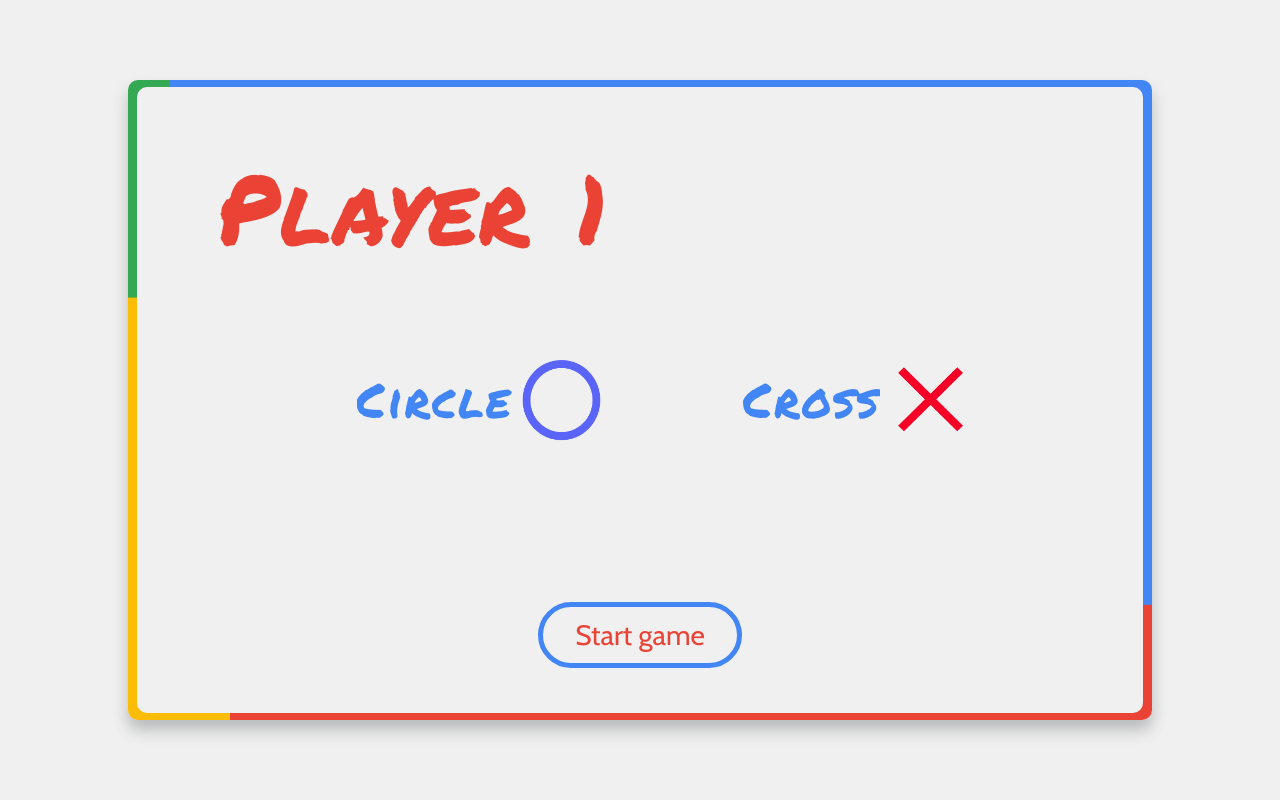
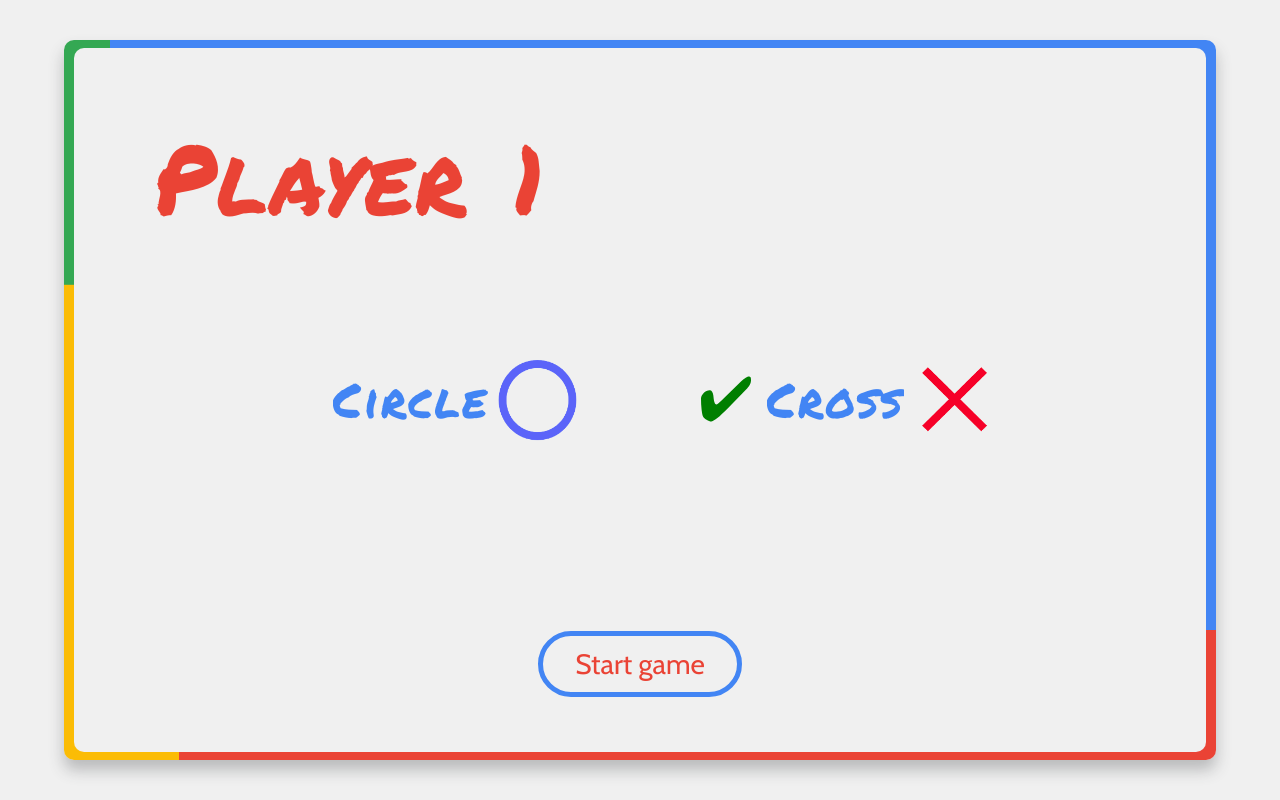
Before and after one commit to akshatmittal61/tic-tac-toe, a React (Create React App) app: page / in a window 1280 px wide. Built offline with nearby package versions, Linux system fonts and the light colour scheme.

Commit message:
Fixed the frame

```diff
--- a/src/App.css
+++ b/src/App.css
@@ -206,8 +206,8 @@ body,#root{
   transform: rotate(-45deg);
 }
 .game-frame{
-  height: 80%;
-  width: 80%;
+  height: 90%;
+  width: 90%;
   display: flex;
   justify-content: center;
   align-items: center;
--- a/src/App.js
+++ b/src/App.js
@@ -11,7 +11,7 @@ const App = () => {
   const [turn, setTurn] = useState(1);
   const [isGameOver, setIsGameOver] = useState(false);
   const [tick1, setTick1] = useState(false);
-  const [tick2, setTick2] = useState(false);
+  const [tick2, setTick2] = useState(true);
   const winningState = [[0, 1, 2], [3, 4, 5], [6, 7, 8], [0, 3, 6], [1, 4, 7], [2, 5, 8], [0, 4, 8], [2, 4, 6]];
   const handleClick = (id) => {
     if (cells[id] !== 0) {
@@ -55,13 +55,15 @@ const App = () => {
     }
   }
   return (
-    <>
+    <div className="wrapper">
+      <div className="game-frame">
+        <div className="game-box">
           {
             playGame ?
-          (<div className="wrapper">
-            {
+              (
                 !isGameOver ?
-                (<div className="grid">
+                  (
+                    <div className="grid">
                       {
                         allCells.map((cell, index) => (
                           <div key={index} className="cell" onClick={() => handleClick(index)}>
@@ -69,18 +71,16 @@ const App = () => {
                           </div>
                         ))
                       }
-                </div>) :
-                (<div className="game-frame">
-                  <div className="game-box">
+                    </div>
+                  ) :
+                  (
+                    <>
                       <div className="game-over-text">Game Over</div>
                       <div className="game-over-result">{`${turn === 1 ? "circle" : "cross"} wins`}</div>
-                  </div>
-                </div>)
-            }
-          </div>) :
-          <div className="wrapper">
-            <div className="game-frame">
-              <div className="game-box">
+                    </>
+                  )
+              ) :
+              (
                 <form className="game-form" onSubmit={startGame}>
                   <div className="game-form-content">
                     <div className="game-form-title">Player 1 </div>
@@ -105,11 +105,11 @@ const App = () => {
                     <button className="game-start" type="submit">Start game</button>
                   </div>
                 </form>
+              )
+          }
         </div>
       </div>
     </div>
-      }
-    </>
   )
 }
 
```
Lines whose indentation alone changed are shown as unchanged.
